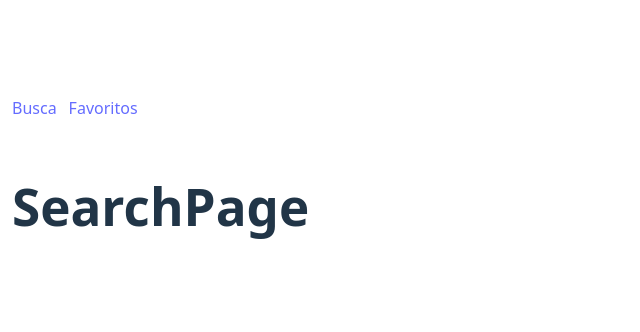
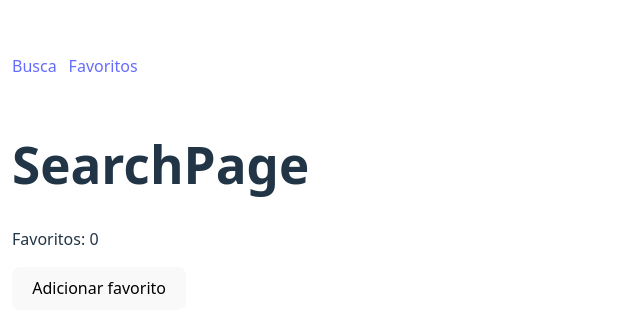
Before and after one commit to LucasBagolin/movie-app, a React (Vite) app: page / in a window 1280 px wide. Shown: the part 218-550 px from the top of the page, without its empty margins (0-640 px from the left). Built offline with nearby package versions, Linux system fonts and the light colour scheme.

Commit message:
feat: FavoritesContext + persistence and basic test

```diff
--- /dev/null
+++ b/src/context/FavoritesContext.jsx
@@ -0,0 +1,43 @@
+import { createContext, useEffect, useMemo, useState } from "react";
+
+export const FavoritesContext = createContext();
+
+const STORAGE_KEY = "@movies/favorites";
+
+export function FavoritesProvider({ children }) {
+  // Estado inicial vindo do localStorage
+  const [favorites, setFavorites] = useState(() => {
+    try {
+      const raw = localStorage.getItem(STORAGE_KEY);
+      return raw ? JSON.parse(raw) : [];
+    } catch {
+      return [];
+    }
+  });
+
+  // sempre que mudar, persiste
+  useEffect(() => {
+    try {
+      localStorage.setItem(STORAGE_KEY, JSON.stringify(favorites));
+    } catch {}
+  }, [favorites]);
+
+  // helpers
+  const isFavorite = (id) => favorites.some((m) => m.id === id);
+
+  const add = (movieMin) =>
+    setFavorites((prev) => (isFavorite(movieMin.id) ? prev : [...prev, movieMin]));
+
+  const remove = (id) =>
+    setFavorites((prev) => prev.filter((m) => m.id !== id));
+
+  const toggle = (movieMin) => (isFavorite(movieMin.id) ? remove(movieMin.id) : add(movieMin));
+
+  // value memorizado
+  const value = useMemo(
+    () => ({ favorites, add, remove, toggle, isFavorite }),
+    [favorites]
+  );
+
+  return <FavoritesContext.Provider value={value}>{children}</FavoritesContext.Provider>;
+}
--- a/src/main.jsx
+++ b/src/main.jsx
@@ -3,11 +3,14 @@ import { createRoot } from "react-dom/client";
 import { BrowserRouter } from "react-router-dom";
 import "./index.css";
 import App from "./App.jsx";
+import { FavoritesProvider } from "./context/FavoritesContext.jsx";
 
 createRoot(document.getElementById("root")).render(
   <StrictMode>
     <BrowserRouter>
-      <App />
+      <FavoritesProvider>
+        <App />
+      </FavoritesProvider>
     </BrowserRouter>
   </StrictMode>
 );
--- a/src/pages/SearchPage.jsx
+++ b/src/pages/SearchPage.jsx
@@ -1,3 +1,19 @@
+import { useContext } from "react";
+import { FavoritesContext } from "../context/FavoritesContext.jsx";
+
 export default function SearchPage() {
-  return <h1>SearchPage</h1>;
+  const { favorites, toggle, isFavorite } = useContext(FavoritesContext);
+
+  const dummy = { id: 1, title: "Filme Exemplo" };
+
+  return (
+    <div>
+      <h1>SearchPage</h1>
+      <p>Favoritos: {favorites.length}</p>
+
+      <button onClick={() => toggle(dummy)}>
+        {isFavorite(dummy.id) ? "Remover favorito" : "Adicionar favorito"}
+      </button>
+    </div>
+  );
 }
```
Also changed, not shown: src/App.jsx (line endings or trailing spaces).
